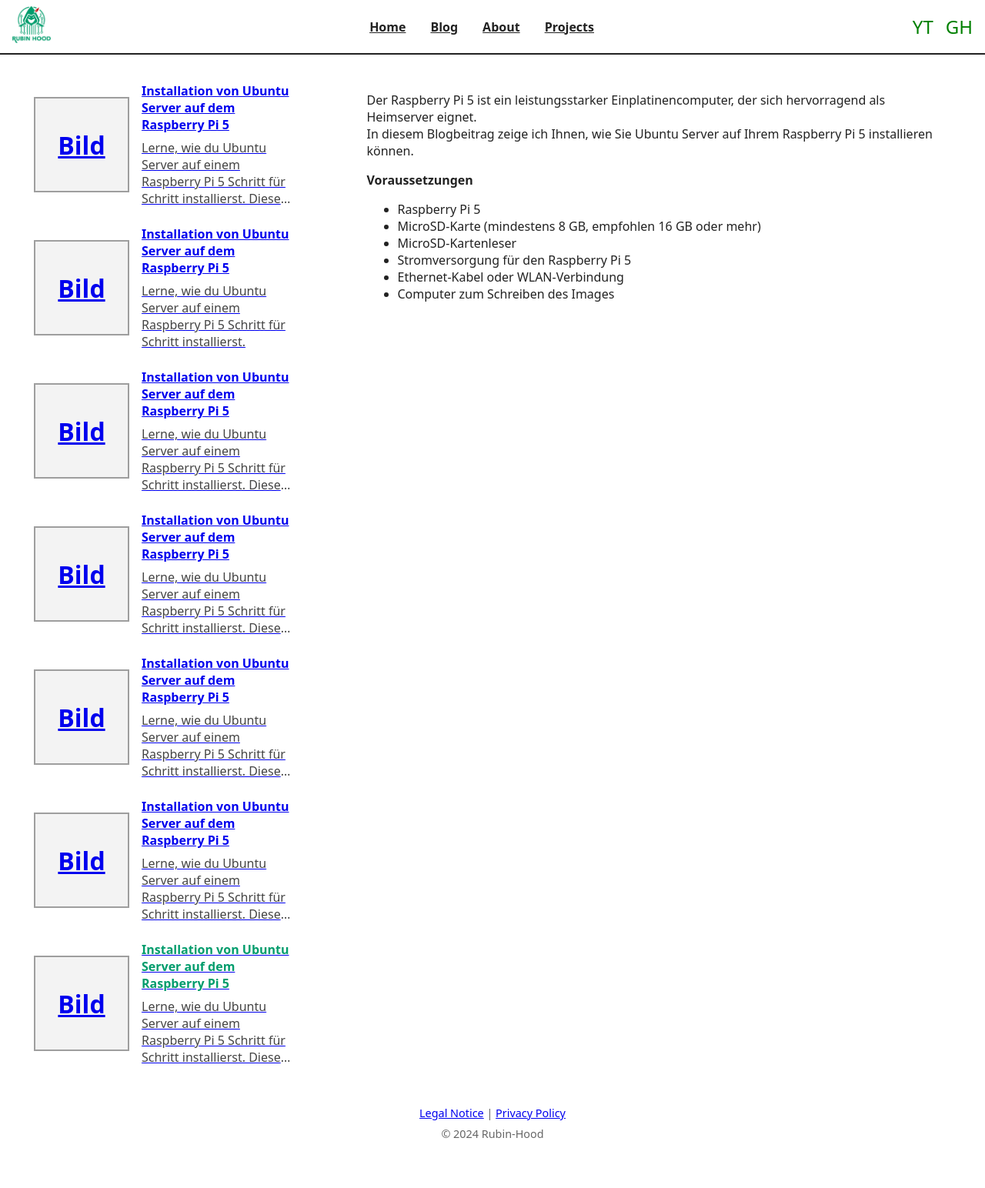
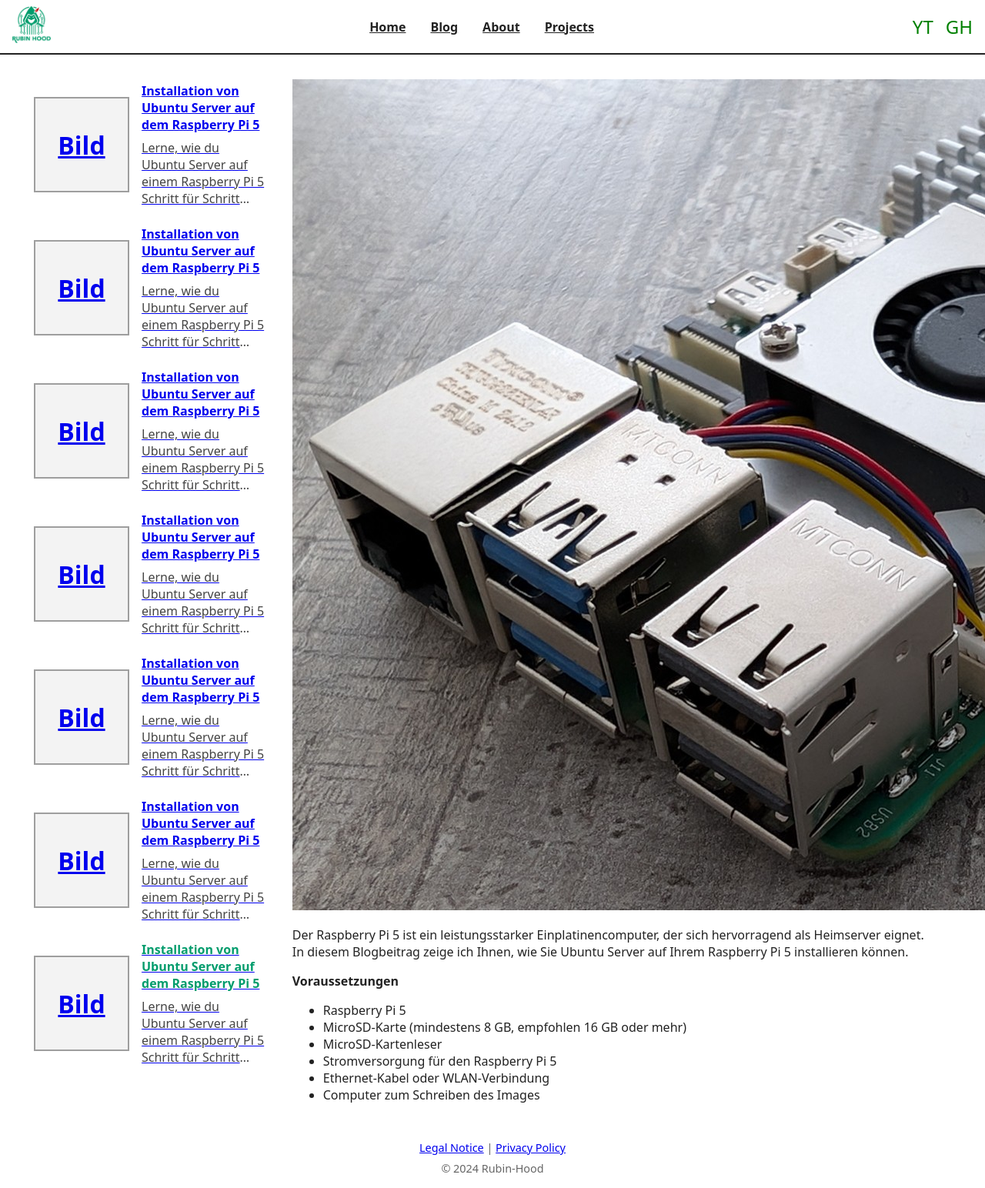
Before and after one commit to rubin-hood/rubinhood-blog, a Jekyll site: the page built from _posts/2024-06-01-beispiel.md, in a window 1280 px wide. Shown: the whole page at 77% size. Built offline with Jekyll 4.4.1, drawn with Linux system fonts in a browser that asks for light colours; before the commit the page ends 1499 px from its top, so only the background shows below that.

Commit message:
Update post.html

```diff
--- a/_layouts/post.html
+++ b/_layouts/post.html
@@ -23,6 +23,11 @@
     </div>
   </aside>
   <section class="blog-content">
+    {% if page.image %}
+      <div class="post-image">
+        <img src="{{ page.image }}" alt="{{ page.title }}">
+      </div>
+    {% endif %}
     {{ content }}
   </section>
 </div>
```
